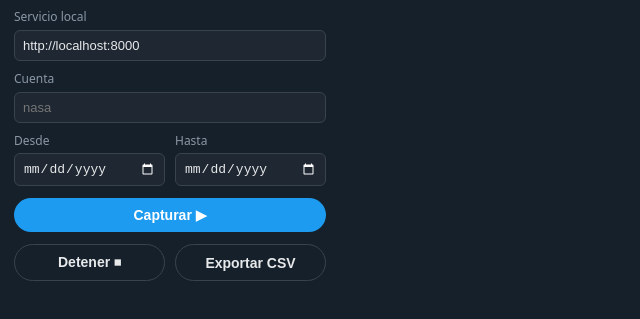
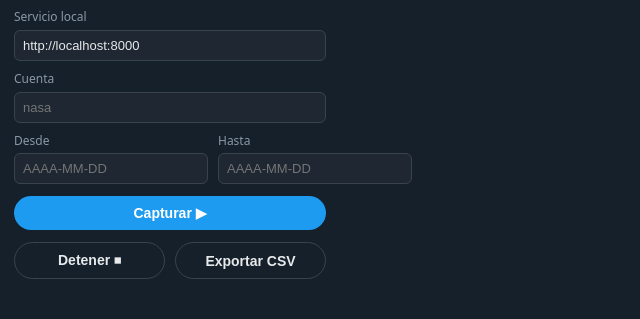
Before and after one commit to bafif/xport, a website with bundled scripts: page extension/entrypoints/popup/index.html in a window 1280 px wide. Shown: the part 61-380 px from the top of the page, without its empty margins (0-640 px from the left). Built offline with nearby package versions, Linux system fonts and the light colour scheme; no server answers; what wxt would draw is missing.

Commit message:
Borro el calendario

```diff
--- a/extension/entrypoints/popup/index.html
+++ b/extension/entrypoints/popup/index.html
@@ -23,8 +23,28 @@
           <input id="account" type="text" placeholder="nasa" required />
         </label>
         <div class="row">
-          <label>Desde<input id="since" type="date" required /></label>
-          <label>Hasta<input id="until" type="date" required /></label>
+          <label
+            >Desde
+            <input
+              id="since"
+              type="text"
+              inputmode="numeric"
+              placeholder="AAAA-MM-DD"
+              pattern="\d{4}-\d{2}-\d{2}"
+              maxlength="10"
+              required
+          /></label>
+          <label
+            >Hasta
+            <input
+              id="until"
+              type="text"
+              inputmode="numeric"
+              placeholder="AAAA-MM-DD"
+              pattern="\d{4}-\d{2}-\d{2}"
+              maxlength="10"
+              required
+          /></label>
         </div>
         <button id="capture-start" type="submit">Capturar ▶</button>
         <div class="row">
--- a/extension/entrypoints/popup/main.ts
+++ b/extension/entrypoints/popup/main.ts
@@ -75,6 +75,18 @@ async function renderCounts(): Promise<void> {
   countsEl.textContent = 'Capturado: ' + entries.map(([a, n]) => `${a} (${n})`).join(' · ');
 }
 
+// Inserta los guiones de AAAA-MM-DD a medida que se escribe (los inputs son de texto,
+// no `type=date`: el calendario nativo queda tapado por la ventana chica del popup).
+function autoFormatDate(input: HTMLInputElement): void {
+  input.addEventListener('input', () => {
+    const digits = input.value.replace(/\D/g, '').slice(0, 8);
+    const parts = [digits.slice(0, 4), digits.slice(4, 6), digits.slice(6, 8)].filter(Boolean);
+    input.value = parts.join('-');
+  });
+}
+autoFormatDate(sinceInput);
+autoFormatDate(untilInput);
+
 captureForm.addEventListener('submit', (event) => {
   event.preventDefault();
   void onCapture();
--- a/extension/entrypoints/popup/style.css
+++ b/extension/entrypoints/popup/style.css
@@ -1,6 +1,5 @@
 :root {
-  /* Hace que los controles nativos (date picker incluido) se rendericen en oscuro y
-     sean usables; sin esto el calendario queda invisible/roto sobre el fondo oscuro. */
+  /* Rinde los controles nativos (scrollbar, validación) en oscuro, acorde al tema. */
   color-scheme: dark;
   accent-color: #1d9bf0;
   --bg: #15202b;
```
